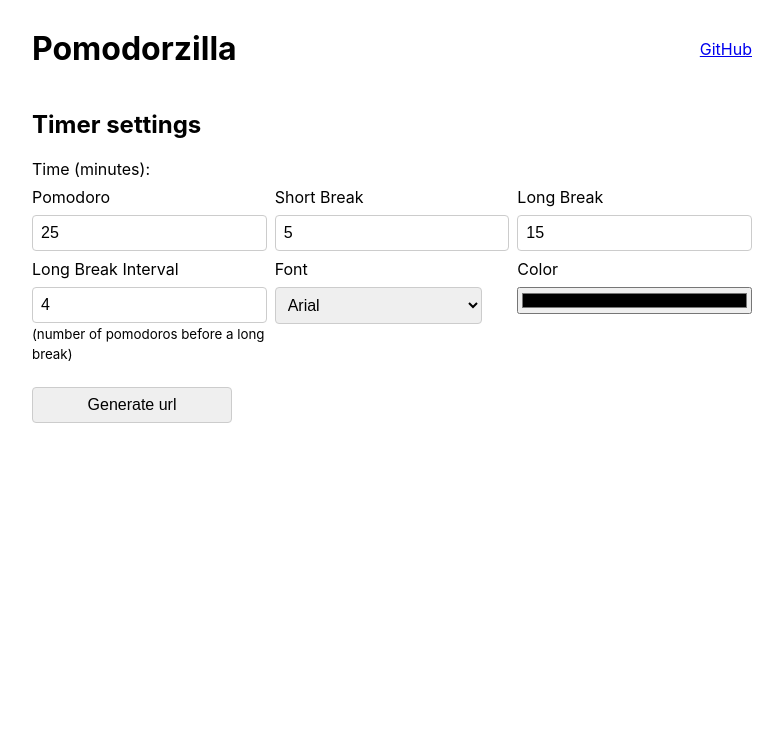
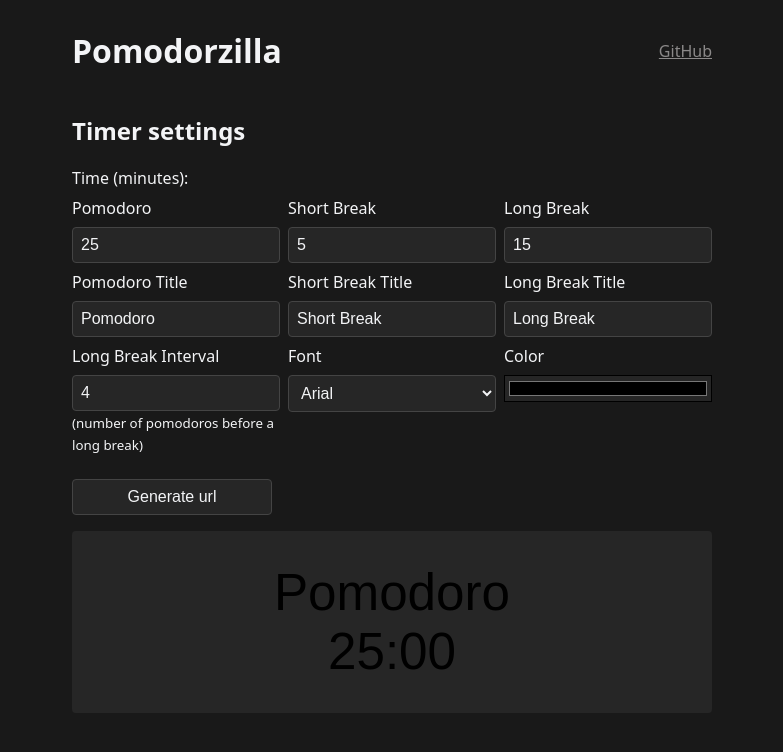
Before and after one commit to roberthgnz/pomodorzilla, a React (Vite) app: page / in a window 1280 px wide. Shown: the top 752 px of the page, without its empty margins (248-1031 px from the left). Built offline with nearby package versions, Linux system fonts and the light colour scheme.

Commit message:
feat: add pomodoro preview

```diff
--- a/src/App.css
+++ b/src/App.css
@@ -3,12 +3,19 @@
 }
 
 body {
-  font-family: -apple-system, BlinkMacSystemFont, "Segoe UI", Roboto, Oxygen,
-    Ubuntu, Cantarell, "Open Sans", "Helvetica Neue", sans-serif;
+  font-family: Inter var, system-ui, -apple-system, BlinkMacSystemFont, Segoe UI,
+    Roboto, Helvetica Neue, Arial, Noto Sans, sans-serif, Apple Color Emoji,
+    Segoe UI Emoji, Segoe UI Symbol, Noto Color Emoji;
+  color: #f3f4f6;
+  background-color: #191919;
+}
+
+a {
+  color: #8b8989;
 }
 
 .wrapper {
-  max-width: 720px;
+  max-width: 40rem;
   margin: auto;
   width: 80%;
 }
@@ -40,18 +47,23 @@ label {
 :is(input:not(input[type="color"]), select, button) {
   padding: 0.5rem;
   font-size: 1rem;
-  border: 1px solid #ccc;
+  border: 1px solid #444444;
   border-radius: 4px;
 }
 
-input {
+input,
+select {
   display: block;
   width: 100%;
+  color: #f3f4f6;
+  background-color: #262626;
 }
 
 button {
   margin-top: 1rem;
   width: 100%;
   max-width: 200px;
+  background-color: #262626;
+  color: #f3f4f6;
   cursor: pointer;
 }
--- a/src/App.jsx
+++ b/src/App.jsx
@@ -1,6 +1,7 @@
 import { useEffect, useState } from "react";
 
 import "./App.css";
+import { Preview } from "./Preview/Preview";
 import { fontAvailable } from "./utils/fonts";
 
 function App() {
@@ -9,6 +10,9 @@ function App() {
       pomodoro: 25,
       shortBreak: 5,
       longBreak: 15,
+      pomodoroTitle: "Pomodoro",
+      shortBreakTitle: "Short Break",
+      longBreakTitle: "Long Break",
       longBreakInterval: 4,
     },
     style: {
@@ -55,7 +59,7 @@ function App() {
         ...config,
         timer: {
           ...config.timer,
-          [name]: parseInt(value),
+          [name]: value,
         },
       });
     }
@@ -114,6 +118,38 @@ function App() {
         </div>
         <div className="control-horizontal">
           <div>
+            <label htmlFor="pomodoro-title">Pomodoro Title</label>
+            <input
+              type="text"
+              id="pomodoro-title"
+              name="pomodoroTitle"
+              value={config.timer.pomodoroTitle}
+              onChange={handleChange}
+            />
+          </div>
+          <div>
+            <label htmlFor="short-break-title">Short Break Title</label>
+            <input
+              type="text"
+              id="short-break-title"
+              name="shortBreakTitle"
+              value={config.timer.shortBreakTitle}
+              onChange={handleChange}
+            />
+          </div>
+          <div>
+            <label htmlFor="long-break-title">Long Break Title</label>
+            <input
+              type="text"
+              id="long-break-title"
+              name="longBreakTitle"
+              value={config.timer.longBreakTitle}
+              onChange={handleChange}
+            />
+          </div>
+        </div>
+        <div className="control-horizontal">
+          <div>
             <label htmlFor="long-break-interval">Long Break Interval</label>
             <input
               type="number"
@@ -153,6 +189,7 @@ function App() {
         <button type="submit" disabled={loading}>
           {loading ? "Generating..." : "Generate url"}
         </button>
+        <Preview title={config.timer.pomodoroTitle} style={config.style} />
         {url && (
           <p className="url">
             <small>
--- /dev/null
+++ b/src/Preview/Preview.jsx
@@ -0,0 +1,12 @@
+import React from "react";
+
+import styles from "./Preview.module.css";
+
+export function Preview({ title, style }) {
+  return (
+    <div className={styles.preview} style={style}>
+      <div>{title}</div>
+      <div>25:00</div>
+    </div>
+  );
+}
--- /dev/null
+++ b/src/Preview/Preview.module.css
@@ -0,0 +1,12 @@
+.preview {
+  display: flex;
+  align-items: center;
+  justify-content: center;
+  flex-direction: column;
+  padding: 2rem;
+  margin-top: 1rem;
+  border-radius: 4px;
+  color: #f3f4f6;
+  font-size: 4vw;
+  background-color: #262626;
+}
--- /dev/null
+++ b/src/Preview/index.js
@@ -0,0 +1 @@
+export * from './Preview';
--- /dev/null
+++ b/src/index.js
@@ -0,0 +1 @@
+export {Preview} from './Preview';
--- /dev/null
+++ b/src/index.ts
@@ -0,0 +1 @@
+export {Preview} from './Preview';
```
Also changed, not shown: api/pomodoro/[settings].js (+11 -12 lines).
